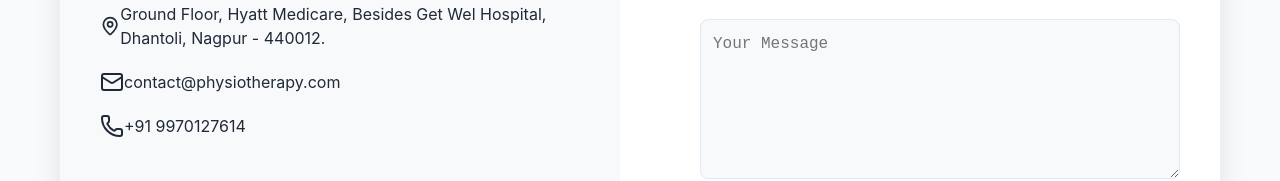
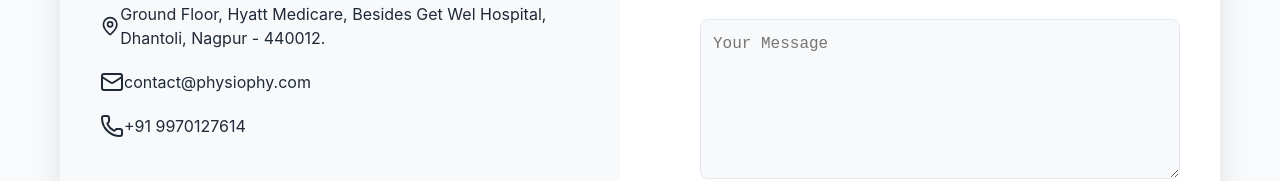
Before and after one commit to Rakshit-027/Physiophy-v2, a React (Vite) app: page /contact in a window 1280 px wide. Shown: the part 611-792 px from the top of the page. Built offline with nearby package versions, Linux system fonts and the light colour scheme.

Commit message:
Update Contact.jsx

```diff
--- a/src/components/Contact.jsx
+++ b/src/components/Contact.jsx
@@ -50,7 +50,7 @@ const Contact = () => {
   </div>
   <div className="contact-item">
     <Mail className="icon-c" />
-    <a href="mailto:contact@physiotherapy.com" className="contact-link">contact@physiotherapy.com</a>
+    <a href="mailto:contact@physiotherapy.com" className="contact-link">contact@physiophy.com</a>
   </div>
   <div className="contact-item">
     <Phone className="icon-c" />
```
